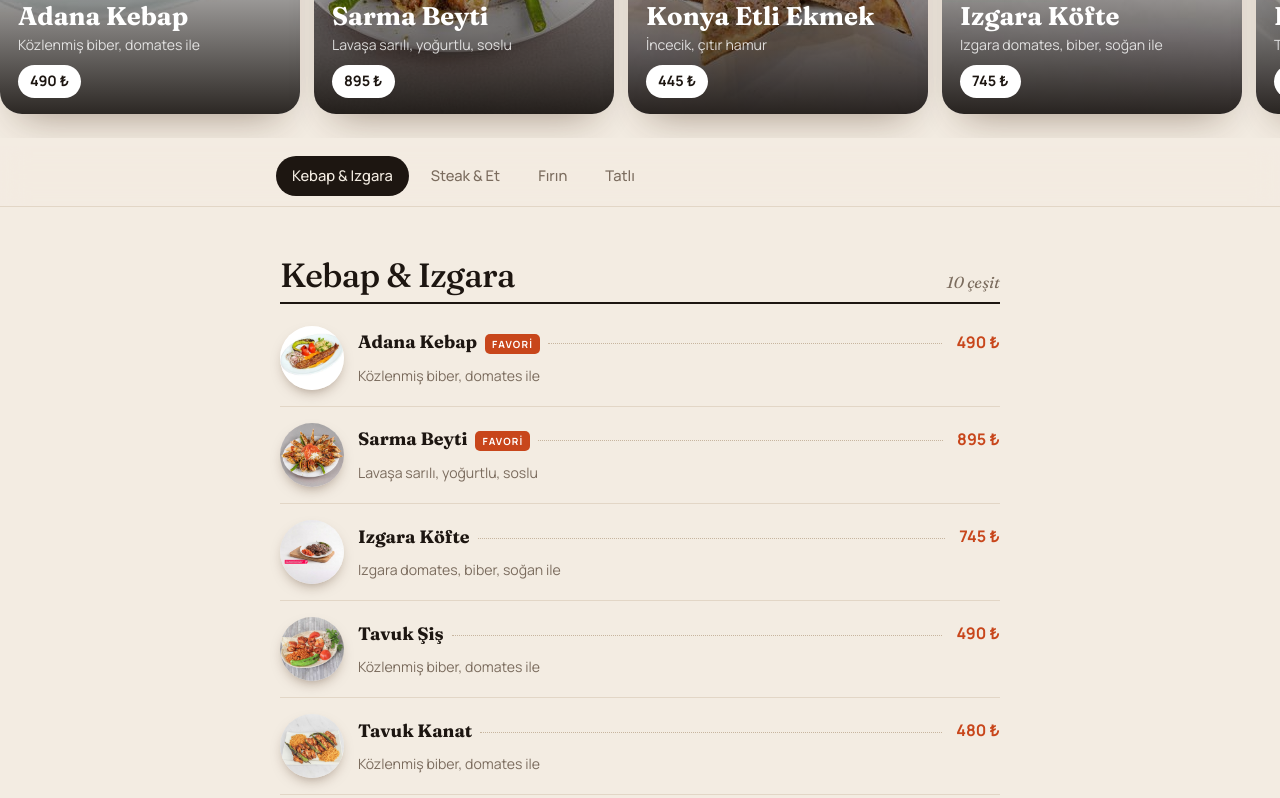
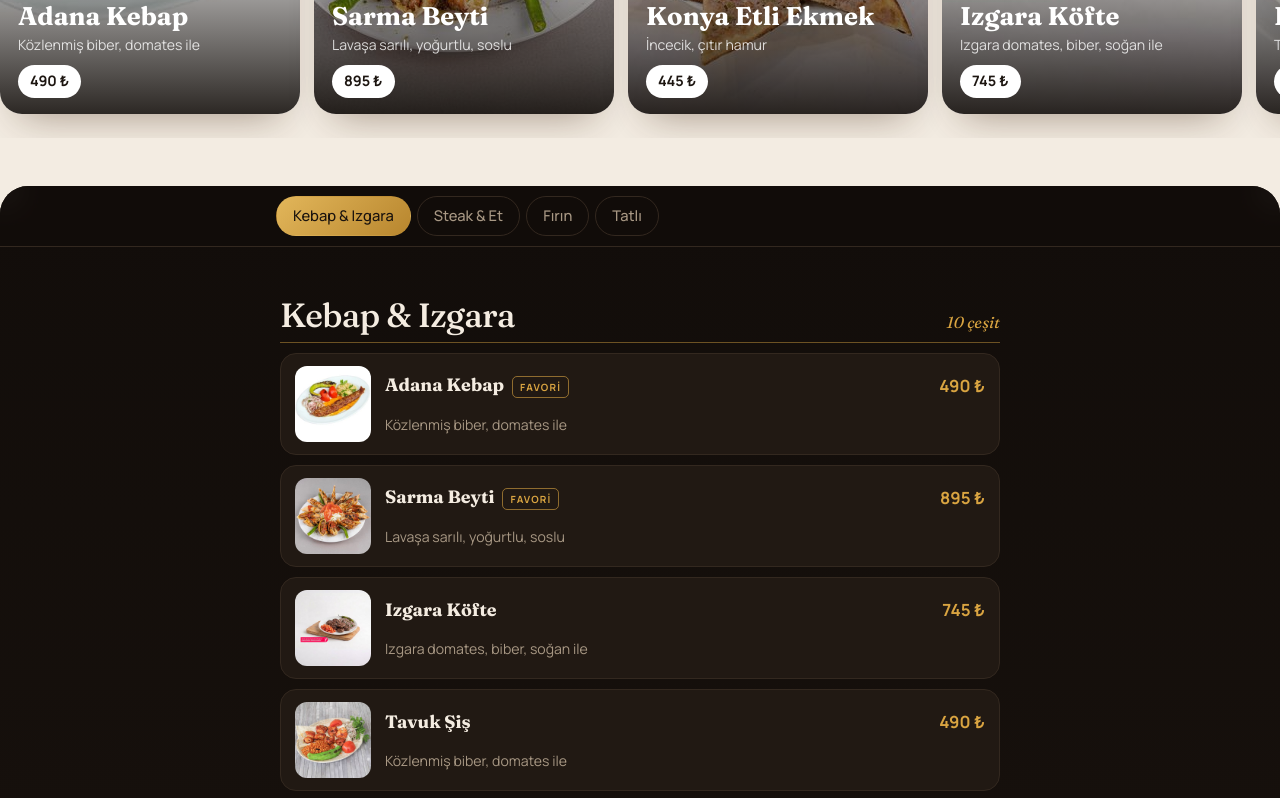
Before and after one commit to watossd/menu-s7k2, a plain HTML site: page index.html in a window 1280 px wide. Shown: the part 1295-2093 px from the top of the page. Drawn offline with Linux system fonts and the light colour scheme.

Commit message:
Menü bölümü koyu premium tema

```diff
--- a/index.html
+++ b/index.html
@@ -5,7 +5,7 @@
 <meta name="viewport" content="width=device-width,initial-scale=1,viewport-fit=cover">
 <title>Sofram · Menü</title>
 <meta name="description" content="Sofram Restaurant Niğde – kebap, ızgara, pide ve tatlı menüsü.">
-<meta name="theme-color" content="#f3ece2">
+<meta name="theme-color" content="#120d0a">
 <link rel="preconnect" href="https://fonts.googleapis.com"><link rel="preconnect" href="https://fonts.gstatic.com" crossorigin>
 <link href="https://fonts.googleapis.com/css2?family=Fraunces:ital,opsz,wght@0,9..144,500;0,9..144,700;1,9..144,400;1,9..144,600&family=Manrope:wght@400;500;700&display=swap" rel="stylesheet">
 <style>
@@ -114,6 +114,31 @@ footer .serif{font-size:2.2rem;color:var(--ink);display:block;margin-bottom:6px}
 .bar a:last-child{background:rgba(255,255,255,.1)}
 a:focus-visible{outline:2px solid var(--gold);outline-offset:3px}
 
+/* ---------- KOYU MENÜ BÖLÜMÜ ---------- */
+.dark{--ink:#f4ece1;--mut:#a89884;--line:#33281f;--paper:#211913;--gold:#d9a441;
+  background:linear-gradient(180deg,#120d0a,#1a130e 40%,#120d0a);color:var(--ink);margin-top:40px;
+  border-radius:28px 28px 0 0;position:relative}
+.dark nav{background:rgba(18,13,10,.82);border-color:var(--line);border-radius:28px 28px 0 0}
+.dark .chip{color:var(--mut);border:1px solid var(--line)}
+.dark .chip.on{background:linear-gradient(135deg,#e2b65a,#b8862e);color:#1a130e;border-color:transparent}
+.dark .cat-h{border-bottom:1px solid rgba(217,164,65,.45)}
+.dark .cat-h h2{color:#f4ece1}
+.dark .cat-h span{color:var(--gold)}
+.dark .it,.dark .it.ph{grid-template-columns:1fr auto;background:var(--paper);border:1px solid var(--line);border-radius:16px;padding:12px 14px;margin-top:10px;
+  transition:border-color .3s,transform .3s var(--ease)}
+.dark .it.ph{grid-template-columns:76px 1fr auto}
+.dark .it:hover{border-color:rgba(217,164,65,.5)}
+.dark .it img{width:76px;height:76px;border-radius:12px;box-shadow:none}
+.dark .it h4{color:#f4ece1}
+.dark .it h4::after{display:none}
+.dark .it .pr{color:var(--gold);font-size:1.05rem}
+.dark .hot{background:transparent;color:var(--gold);border:1px solid rgba(217,164,65,.6)}
+.dark .ikram{background:linear-gradient(135deg,#2a1d13,#1c140e);border:1px solid rgba(217,164,65,.25)}
+.dark .info a,.dark .info div{background:var(--paper)}
+.dark .info svg{color:var(--gold)}
+.dark .info{border:1px solid var(--line)}
+.dark footer .serif{color:#f4ece1}
+
 /* ---------- REVEAL ---------- */
 .rv{opacity:0;transform:translateY(28px);transition:opacity .9s var(--ease),transform .9s var(--ease)}
 .rv.in{opacity:1;transform:none}
@@ -155,6 +180,7 @@ a:focus-visible{outline:2px solid var(--gold);outline-offset:3px}
   <div class="rail" id="rail"></div>
 </section>
 
+<div class="dark">
 <nav><div class="chips" id="nav"></div></nav>
 
 <main>
@@ -174,6 +200,7 @@ a:focus-visible{outline:2px solid var(--gold);outline-offset:3px}
 </main>
 
 <footer><span class="serif">Sofram</span>Fiyatlara KDV dahildir.<br>Tanıtım amaçlı örnek sayfadır.</footer>
+</div>
 
 <div class="bar" id="bar">
   <a href="tel:+903882210524"><svg><use href="#i-phone"/></svg>Ara</a>
```
